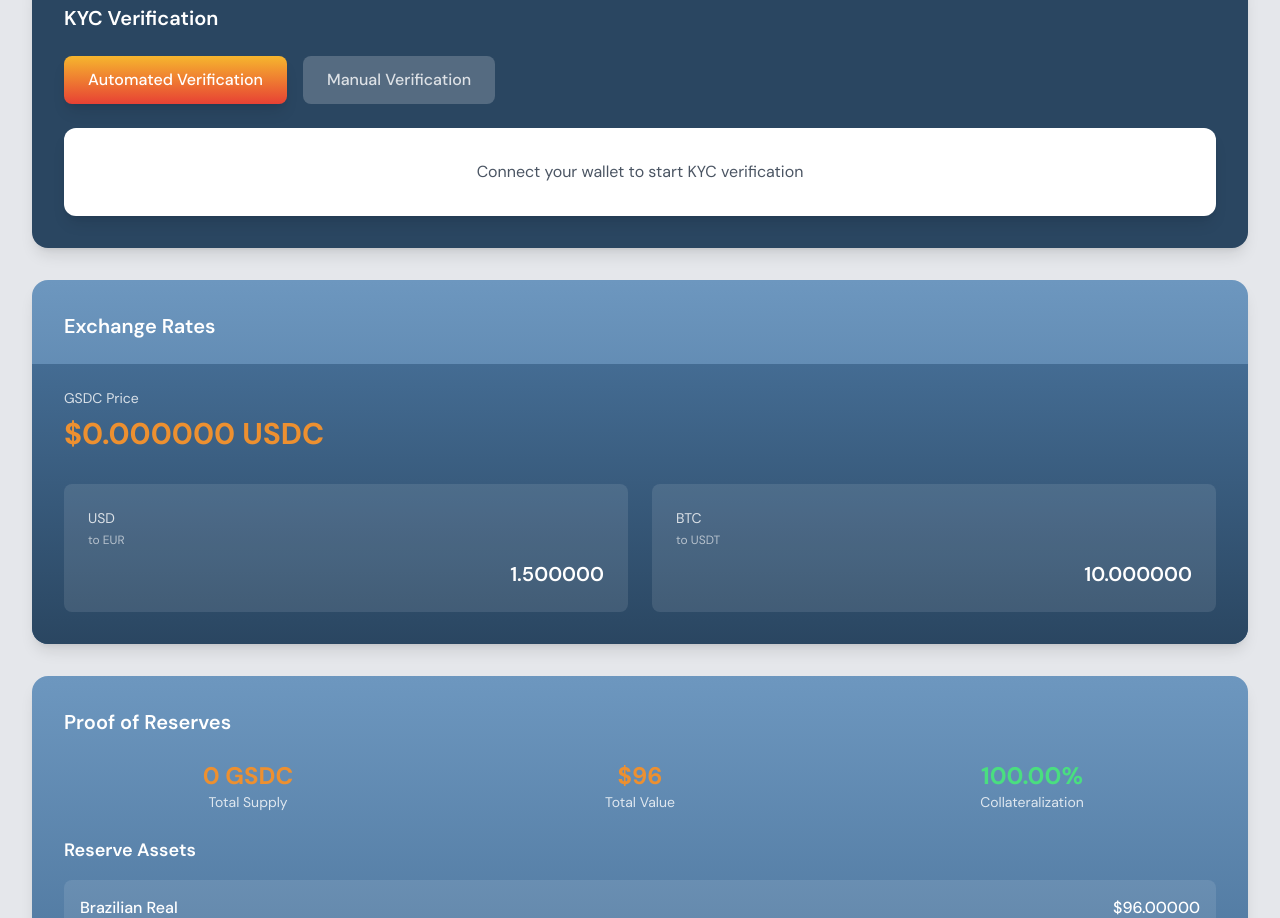
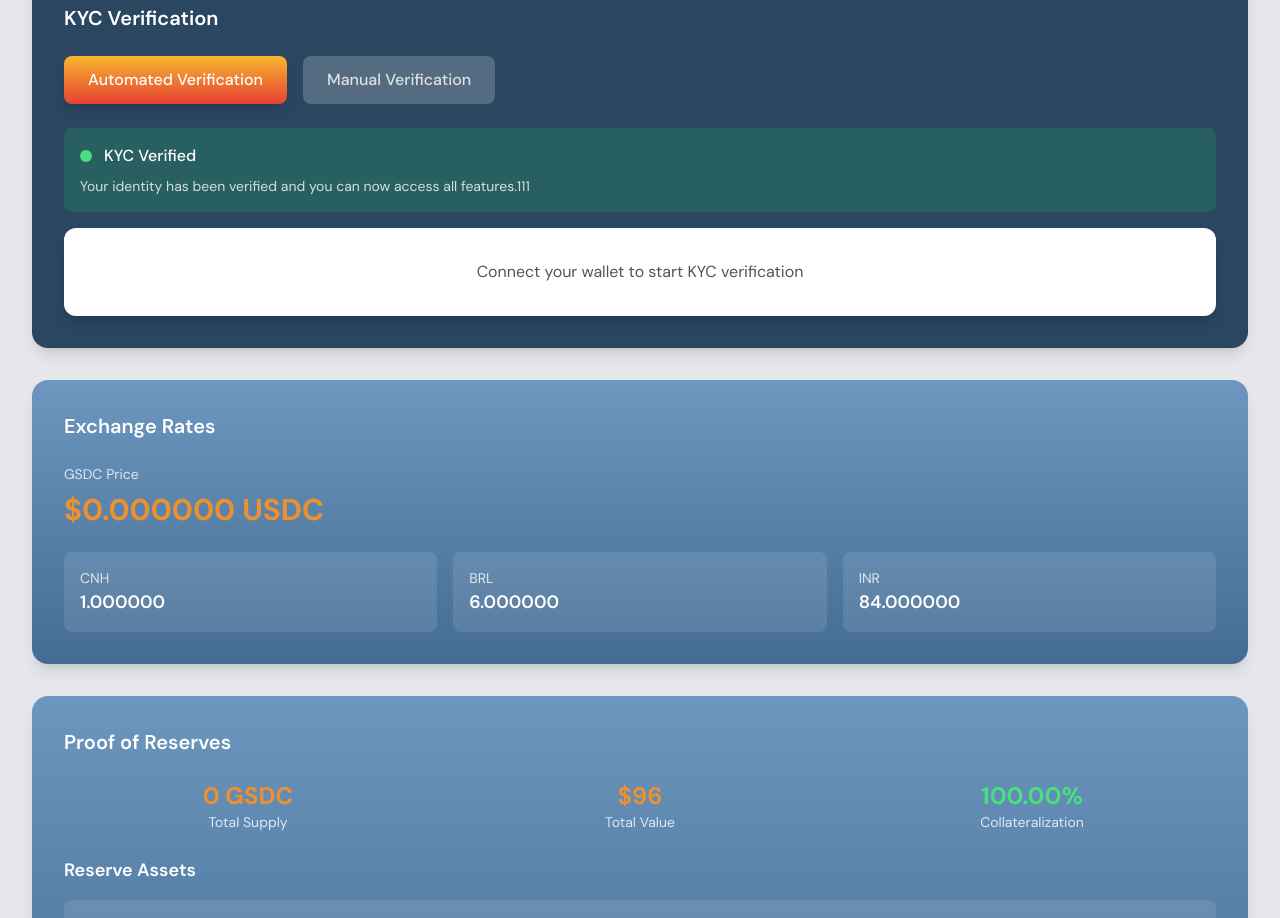
Before and after one commit to ArtisanXCode/GSDTMain, a React (Vite) app: page /dashboard in a window 1280 px wide. Shown: the part 1020-1938 px from the top of the page. Built offline with nearby package versions, Linux system fonts and the light colour scheme.

Commit message:
Checkpoint before assistant change: Improve the look of the dashboard and show user verification status
Updates Dashboard.tsx to improve styling, adds KYC status display, and adds exchange rates.

Replit-Commit-Author: Assistant

```diff
--- a/src/pages/Dashboard.tsx
+++ b/src/pages/Dashboard.tsx
@@ -162,6 +162,21 @@ export default function Dashboard() {
               </button>
             </div>
 
+            {/* KYC Status Display */}
+            <div
+              className="rounded-lg p-4 mb-4"
+              style={{ background: "rgba(34, 197, 94, 0.2)" }}
+            >
+              <div className="flex items-center space-x-3">
+                <div className="w-3 h-3 rounded-full bg-green-400"></div>
+                <span className="text-white font-medium">KYC Verified</span>
+              </div>
+              <p className="text-white/80 text-sm mt-2">
+                Your identity has been verified and you can now access all
+                features.111
+              </p>
+            </div>
+
             {kycMethod === "sumsub" ? <SumsubKYC /> : <KYCVerification />}
           </motion.div>
 
@@ -170,59 +185,35 @@ export default function Dashboard() {
             initial={{ opacity: 0, y: 20 }}
             animate={{ opacity: 1, y: 0 }}
             transition={{ delay: 0.4 }}
-            className="rounded-2xl shadow-lg mb-8 overflow-hidden"
+            className="rounded-2xl p-8 text-white shadow-lg mb-8"
             style={{
               background: "linear-gradient(to bottom, #6d97bf, #446c93)",
             }}
           >
-            {/* Header */}
-            <div className="p-8 pb-6">
-              <h3 className="text-xl font-semibold text-white">
+            <h3 className="text-xl font-semibold text-white mb-6">
               Exchange Rates
             </h3>
-            </div>
 
-            {/* Main Content */}
-            <div
-              className="p-8 pt-6"
-              style={{
-                background: "linear-gradient(to bottom, #446c93, #2a4661)",
-              }}
-            >
-              {/* GSDC Price Section */}
-              <div className="mb-8">
+            <div className="mb-6">
               <div className="text-sm text-white/80 mb-2">GSDC Price</div>
               <div className="text-3xl font-bold" style={{ color: "#ed9030" }}>
                 $0.000000 USDC
               </div>
             </div>
 
-              {/* Exchange Rate Cards - 2 Column Grid */}
-              <div className="grid grid-cols-1 md:grid-cols-2 gap-6">
-                {/* USD to EUR Card */}
-                <div
-                  className="rounded-lg p-6"
-                  style={{ backgroundColor: "rgba(255, 255, 255, 0.1)" }}
-                >
-                  <div className="text-sm text-white/80 mb-1">USD</div>
-                  <div className="text-xs text-white/60 mb-3">to EUR</div>
-                  <div className="text-xl font-semibold text-white text-right">
-                    1.500000
+            <div className="grid grid-cols-1 md:grid-cols-2 lg:grid-cols-3 gap-4">
+              {[
+                { currency: "CNH", rate: "1.000000" },
+                { currency: "BRL", rate: "6.000000" },
+                { currency: "INR", rate: "84.000000" },
+              ].map((item, index) => (
+                <div key={item.currency} className="bg-white/10 rounded-lg p-4">
+                  <div className="text-sm text-white/80">{item.currency}</div>
+                  <div className="text-lg font-semibold text-white">
+                    {item.rate}
                   </div>
                 </div>
-
-                {/* BTC to USDT Card */}
-                <div
-                  className="rounded-lg p-6"
-                  style={{ backgroundColor: "rgba(255, 255, 255, 0.1)" }}
-                >
-                  <div className="text-sm text-white/80 mb-1">BTC</div>
-                  <div className="text-xs text-white/60 mb-3">to USDT</div>
-                  <div className="text-xl font-semibold text-white text-right">
-                    10.000000
-                  </div>
-                </div>
-              </div>
+              ))}
             </div>
           </motion.div>
 
```
Also changed, not shown: attached_assets/image_1753077547467.png (added). Lines whose indentation alone changed are shown as unchanged.
